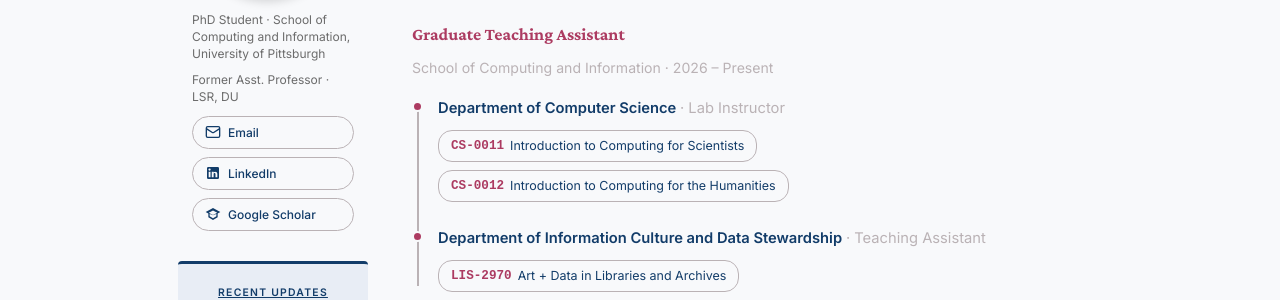
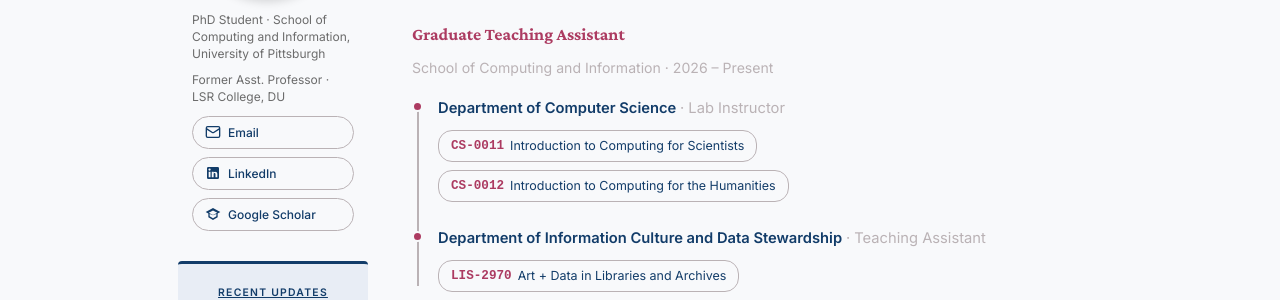
Before and after one commit to adityanayak-info/adityanayak-info.github.io, a Jekyll site: the page built from teaching.md, in a window 1280 px wide. Shown: the part 278-578 px from the top of the page. Built offline with Jekyll 4.4.1, drawn with Linux system fonts in a browser that asks for light colours.

Commit message:
Update default.html

```diff
--- a/_layouts/default.html
+++ b/_layouts/default.html
@@ -151,7 +151,7 @@
     <div class="left-sidebar-profile">
       <img src="{{ '/assets/img/headshot-duotone.jpg' | relative_url }}" alt="Aditya Nayak">
       <p style="font-size:0.75rem;color:var(--text-muted);line-height:1.4;margin:8px 0 10px;">PhD Student · School of Computing and Information, University of Pittsburgh</p>
-      <p style="font-size:0.75rem;color:var(--text-muted);line-height:1.4;margin:8px 0 10px;">Former Asst. Professor · LSR, DU</p>
+      <p style="font-size:0.75rem;color:var(--text-muted);line-height:1.4;margin:8px 0 10px;">Former Asst. Professor · LSR College, DU</p>
       <div class="left-sidebar-buttons">
         <a href="mailto:aditya.nayak@pitt.edu" aria-label="Email">
           <svg viewBox="0 0 24 24" fill="none" stroke="#123C69" stroke-width="2" width="16" height="16" aria-hidden="true"><rect x="2" y="4" width="20" height="16" rx="2"/><path d="m22 7-8.97 5.7a1.94 1.94 0 0 1-2.06 0L2 7"/></svg>
```
